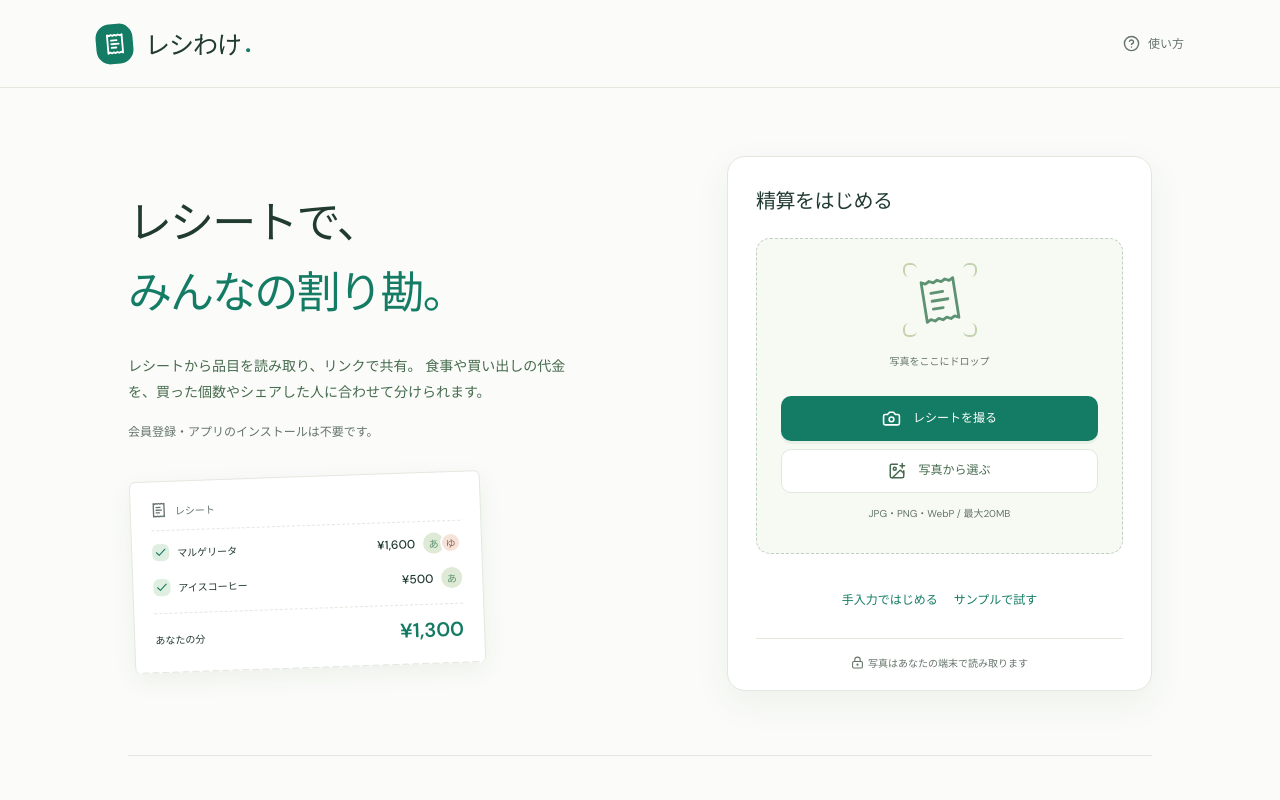
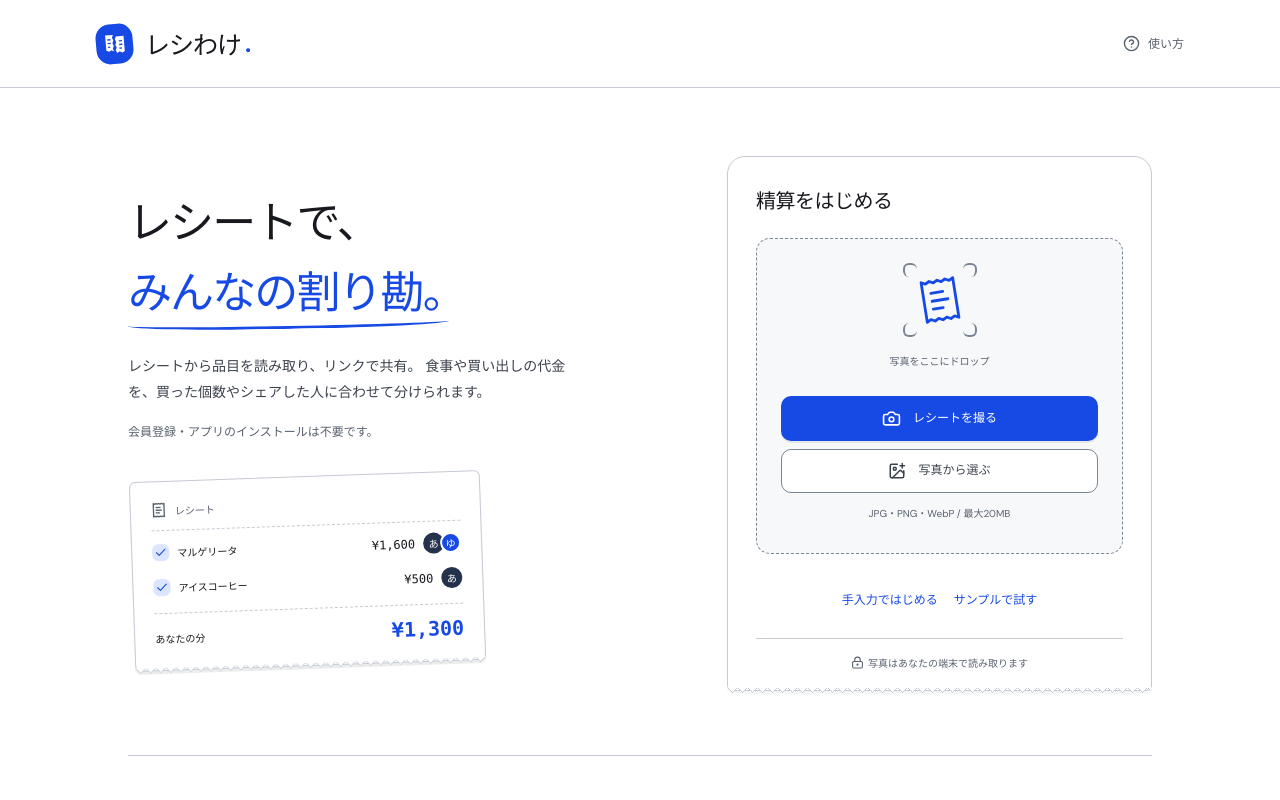
Before and after one commit to kotek-7/receipt-split, a React (Vite) app: page / in a window 1280 px wide. Shown: the top 800 px of the page. Built offline with nearby package versions, Linux system fonts and the light colour scheme.

Commit message:
feat: レシートをモチーフにした配色と独自マークを導入

```diff
--- a/index.html
+++ b/index.html
@@ -3,7 +3,7 @@
   <head>
     <meta charset="UTF-8" />
     <meta name="viewport" content="width=device-width, initial-scale=1.0" />
-    <meta name="theme-color" content="#147c64" />
+    <meta name="theme-color" content="#174ae4" />
     <meta
       name="description"
       content="レシートの品目と個数を選び、参加者ごとの精算額を計算します。"
--- a/src/App.tsx
+++ b/src/App.tsx
@@ -28,6 +28,7 @@ import { canSaveSession, getIdentity, getRecents, getRoom, request, saveSession
 import CameraCapture from './CameraCapture';
 import ItemSelection from './ItemSelection';
 import LandingGuide from './LandingGuide';
+import BrandMark from './BrandMark';
 
 const yen = (n: number) =>
   new Intl.NumberFormat('ja-JP', { style: 'currency', currency: 'JPY' }).format(n);
@@ -56,7 +57,7 @@ function Brand() {
   return (
     <a href="/" className="brand" aria-label="レシわけ ホーム">
       <span className="brand-icon">
-        <ReceiptText size={22} aria-hidden="true" />
+        <BrandMark />
       </span>
       レシわけ<span className="brand-dot">.</span>
     </a>
@@ -195,7 +196,10 @@ export default function App() {
                 食事や買い出しの代金を、買った個数やシェアした人に合わせて分けられます。
               </p>
               <p className="home-availability">会員登録・アプリのインストールは不要です。</p>
-              <div className="mini-receipt" aria-label="品目を選ぶだけで割り勘できるイメージ">
+              <div
+                className="mini-receipt receipt-edge"
+                aria-label="品目を選ぶだけで割り勘できるイメージ"
+              >
                 <div className="mini-receipt-title">
                   <ReceiptText size={16} />
                   レシート
@@ -207,7 +211,7 @@ export default function App() {
                   <span>マルゲリータ</span>
                   <strong>¥1,600</strong>
                   <span className="mini-avatar">あ</span>
-                  <span className="mini-avatar pink">ゆ</span>
+                  <span className="mini-avatar alternate">ゆ</span>
                 </div>
                 <div className="mini-item">
                   <span className="mini-check">
@@ -223,7 +227,7 @@ export default function App() {
                 </div>
               </div>
             </section>
-            <section className="start-card" id="start">
+            <section className="start-card receipt-edge" id="start">
               <h2>精算をはじめる</h2>
               <div
                 className={`upload-area ${scan !== null ? 'scanning' : ''}`}
--- /dev/null
+++ b/src/BrandMark.tsx
@@ -0,0 +1,13 @@
+const receiptHalves =
+  'M2 2h8.5L9.25 5l1.25 3-1.25 3 1.25 3-1.25 3 1.25 3-2.75-1.5L5 20l-3-1.5V2Z ' +
+  'M4 6.25h3.5v1.5H4V6.25Zm0 4h3.5v1.5H4v-1.5Zm0 4h2.5v1.5H4v-1.5Z ' +
+  'M13.5 4H22v16.5L19.25 22l-2.75-1.5-3 1.5-1.25-3 1.25-3-1.25-3 1.25-3-1.25-3 1.25-3Z ' +
+  'M16.5 8.25H20v1.5h-3.5v-1.5Zm0 4H20v1.5h-3.5v-1.5Zm0 4H19v1.5h-2.5v-1.5Z';
+
+export default function BrandMark({ size = 22 }: { size?: number }) {
+  return (
+    <svg width={size} height={size} viewBox="0 0 24 24" aria-hidden="true" focusable="false">
+      <path d={receiptHalves} fill="currentColor" fillRule="evenodd" />
+    </svg>
+  );
+}
--- a/src/LandingGuide.tsx
+++ b/src/LandingGuide.tsx
@@ -65,7 +65,7 @@ export default function LandingGuide() {
               各自のもの
             </h3>
             <p>それぞれが買った個数に応じて負担します。</p>
-            <div className="split-example-receipt">
+            <div className="split-example-receipt receipt-edge">
               <div className="split-example-item">
                 <span>コーヒー 2杯</span>
                 <strong>¥1,000</strong>
@@ -89,7 +89,7 @@ export default function LandingGuide() {
               シェアするもの
             </h3>
             <p>その品目を選んだ人だけで均等に分けます。</p>
-            <div className="split-example-receipt">
+            <div className="split-example-receipt receipt-edge">
               <div className="split-example-item">
                 <span>ピザ 1枚</span>
                 <strong>¥1,600</strong>
--- a/src/landing.css
+++ b/src/landing.css
@@ -68,6 +68,9 @@
   flex-wrap: wrap;
   gap: var(--space-2);
 }
+.split-example-item strong {
+  font-family: var(--font-receipt);
+}
 .split-example-receipt > p {
   margin-top: var(--space-3);
   color: var(--color-text-muted);
@@ -92,6 +95,7 @@
   font-weight: 600;
   color: var(--color-action);
   font-variant-numeric: tabular-nums;
+  font-family: var(--font-receipt);
 }
 .landing-steps {
   display: grid;
@@ -112,8 +116,11 @@
   place-items: center;
   width: var(--space-8);
   height: var(--space-8);
-  border-radius: var(--radius-pill);
-  background: var(--color-soft);
+  border: 1px solid var(--color-action);
+  border-radius: var(--radius-small);
+  background: var(--color-surface);
+  font-family: var(--font-receipt);
+  transform: rotate(-4deg);
   font-size: var(--font-control);
   font-weight: 600;
 }
--- a/src/styles.css
+++ b/src/styles.css
@@ -63,7 +63,7 @@ select,
 textarea {
   width: 100%;
   min-width: 0;
-  border: 1px solid var(--color-border);
+  border: 1px solid var(--color-control-border);
   border-radius: var(--radius-control);
   background: var(--color-surface);
   padding: var(--space-3) var(--space-4);
@@ -182,7 +182,7 @@ input::-webkit-outer-spin-button {
 }
 .button.secondary {
   background: var(--color-surface);
-  border-color: var(--color-border);
+  border-color: var(--color-control-border);
   color: var(--color-text-secondary);
 }
 .button.secondary:not(:disabled):hover {
@@ -221,6 +221,20 @@ input::-webkit-outer-spin-button {
 }
 .hero h1 > span {
   color: var(--color-action);
+  display: inline-block;
+  position: relative;
+}
+.hero h1 > span::after {
+  content: '';
+  position: absolute;
+  right: var(--space-4);
+  bottom: 0;
+  left: 0;
+  height: var(--space-2);
+  border-bottom: 3px solid var(--color-action);
+  border-radius: 50%;
+  transform: rotate(-1deg);
+  pointer-events: none;
 }
 .mini-receipt {
   max-width: 351px;
@@ -233,7 +247,10 @@ input::-webkit-outer-spin-button {
   box-shadow: var(--shadow-receipt);
   position: relative;
 }
-.mini-receipt::after {
+.receipt-edge {
+  position: relative;
+}
+.receipt-edge::after {
   content: '';
   position: absolute;
   bottom: -5px;
@@ -244,6 +261,8 @@ input::-webkit-outer-spin-button {
     linear-gradient(135deg, var(--color-surface) 25%, transparent 25%) -5px 0,
     linear-gradient(225deg, var(--color-surface) 25%, transparent 25%) -5px 0;
   background-size: 10px 10px;
+  filter: drop-shadow(0 1px 0 var(--color-border));
+  pointer-events: none;
 }
 .mini-receipt-title {
   display: flex;
@@ -267,6 +286,7 @@ input::-webkit-outer-spin-button {
   margin-left: auto;
   font-size: var(--font-small);
   font-weight: 500;
+  font-family: var(--font-receipt);
 }
 .mini-check {
   display: flex;
@@ -286,13 +306,13 @@ input::-webkit-outer-spin-button {
   height: 21px;
   border-radius: 50%;
   background: var(--color-avatar);
-  color: var(--color-illustration);
+  color: var(--color-avatar-text);
   font-size: var(--font-caption);
   margin-left: 0;
 }
-.mini-avatar.pink {
-  background: var(--color-avatar-peach);
-  color: var(--color-avatar-peach-text);
+.mini-avatar.alternate {
+  background: var(--color-avatar-1);
+  color: var(--color-avatar-1-text);
   margin-left: calc(-1 * var(--space-3));
   border: 2px solid var(--color-surface);
 }
@@ -309,6 +329,7 @@ input::-webkit-outer-spin-button {
   font-size: var(--font-card-title);
   font-weight: 600;
   color: var(--color-action);
+  font-family: var(--font-receipt);
   display: flex;
   align-items: center;
   gap: var(--space-2);
@@ -316,7 +337,7 @@ input::-webkit-outer-spin-button {
 .start-card {
   background: var(--color-surface);
   border: 1px solid var(--color-border);
-  border-radius: var(--radius-card);
+  border-radius: var(--radius-card) var(--radius-card) var(--radius-small) var(--radius-small);
   box-shadow: var(--shadow-card);
   padding: var(--space-7) var(--space-7) var(--space-5);
   position: relative;
@@ -930,20 +951,20 @@ label > input {
   color: var(--color-avatar-text);
 }
 .avatar-1 {
-  background: var(--color-avatar-peach);
-  color: var(--color-avatar-peach-text);
+  background: var(--color-avatar-1);
+  color: var(--color-avatar-1-text);
 }
 .avatar-2 {
-  background: var(--color-avatar-blue);
-  color: var(--color-avatar-blue-text);
+  background: var(--color-avatar-2);
+  color: var(--color-avatar-2-text);
 }
 .avatar-3 {
-  background: var(--color-avatar-lilac);
-  color: var(--color-avatar-lilac-text);
+  background: var(--color-avatar-3);
+  color: var(--color-avatar-3-text);
 }
 .avatar-4 {
-  background: var(--color-avatar-yellow);
-  color: var(--color-avatar-yellow-text);
+  background: var(--color-avatar-4);
+  color: var(--color-avatar-4-text);
 }
 .member-progress {
   display: flex;
--- a/src/tokens.css
+++ b/src/tokens.css
@@ -1,46 +1,47 @@
 :root {
-  /* Palette: warm neutrals, green actions, and soft illustration colors. */
-  --color-page: #fbfcf9;
+  /* Palette: white paper, ink text, cobalt actions, and neutral supporting surfaces. */
+  --color-page: #ffffff;
   --color-surface: #ffffff;
-  --color-surface-subtle: #f7faf3;
-  --color-soft: #eff5e9;
-  --color-text: #213a32;
-  --color-text-secondary: #466b4e;
-  --color-text-muted: #64746a;
-  --color-action: #147c64;
-  --color-action-hover: #0d614d;
-  --color-border: #e3e8df;
-  --color-control-border: #bdd2be;
-  --color-border-active: #79a48b;
-  --color-selected: #f1f8ee;
-  --color-selected-strong: #deeee1;
-  --color-track: #e4ebdf;
-  --color-illustration: #5e9273;
-  --color-illustration-line: #c2d3ae;
-  --color-avatar: #deead5;
-  --color-avatar-text: #6f8759;
-  --color-avatar-peach: #f5e3da;
-  --color-avatar-peach-text: #96664e;
-  --color-avatar-blue: #dfeaf1;
-  --color-avatar-blue-text: #577589;
-  --color-avatar-lilac: #eee1ec;
-  --color-avatar-lilac-text: #876680;
-  --color-avatar-yellow: #f4edcd;
-  --color-avatar-yellow-text: #807441;
-  --color-warning: #875c3d;
-  --color-warning-surface: #fbf6e7;
-  --color-danger: #a24c2d;
-  --color-danger-surface: #fff4ec;
-  --color-danger-border: #eed4c6;
+  --color-surface-subtle: #f7f8fa;
+  --color-soft: #f0f2f5;
+  --color-text: #17191e;
+  --color-text-secondary: #3c424d;
+  --color-text-muted: #59616f;
+  --color-action: #174ae4;
+  --color-action-hover: #1037b0;
+  --color-border: #c5cad3;
+  --color-control-border: #7b8594;
+  --color-border-active: var(--color-action);
+  --color-selected: #edf2ff;
+  --color-selected-strong: #dbe5ff;
+  --color-track: #dde1e8;
+  --color-illustration: var(--color-action);
+  --color-illustration-line: #7b8594;
+  --color-avatar: #25324b;
+  --color-avatar-text: #ffffff;
+  --color-avatar-1: var(--color-action);
+  --color-avatar-1-text: #ffffff;
+  --color-avatar-2: #475569;
+  --color-avatar-2-text: #ffffff;
+  --color-avatar-3: #dde3ee;
+  --color-avatar-3-text: #25324b;
+  --color-avatar-4: #e5e7eb;
+  --color-avatar-4-text: #374151;
+  --color-warning: #805200;
+  --color-warning-surface: #fff4cc;
+  --color-danger: #b42318;
+  --color-danger-surface: #fff1f0;
+  --color-danger-border: #e5a5a0;
   --color-focus: var(--color-action);
-  --color-focus-soft: #147c641a;
-  --color-backdrop: #122b2350;
-  --color-camera-backdrop: #102a25b8;
-  --color-camera: #172920;
-  --color-on-dark: #edf5eb;
+  --color-focus-soft: #174ae41f;
+  --color-backdrop: #17191e66;
+  --color-camera-backdrop: #17191eb8;
+  --color-camera: #17191e;
+  --color-on-dark: #ffffff;
   --color-bar: #fffffff5;
 
   --font-family: 'DM Sans', 'Noto Sans JP', sans-serif;
+  --font-receipt: 'SFMono-Regular', Consolas, 'Liberation Mono', monospace;
   --font-caption: 10px;
   --font-small: 12px;
   --font-body: 13px;
@@ -79,10 +80,10 @@
   --radius-card: 18px;
   --radius-pill: 999px;
   --control-height: 44px;
-  --shadow-button: 0 3px 0 #0a5d4610;
-  --shadow-receipt: 0 8px 24px #253d2310;
-  --shadow-card: 0 12px 36px #243b2010;
-  --shadow-dialog: 0 30px 90px #162b2330;
-  --shadow-toast: 0 7px 30px #20452720;
-  --shadow-bar: 0 -4px 20px #273c2110;
+  --shadow-button: 0 2px 0 #17191e14;
+  --shadow-receipt: 0 3px 0 #17191e14;
+  --shadow-card: 0 3px 0 #17191e0a;
+  --shadow-dialog: 0 16px 48px #17191e33;
+  --shadow-toast: 0 4px 16px #17191e26;
+  --shadow-bar: 0 -1px 0 #c5cad3;
 }
```
Also changed, not shown: public/favicon.svg, 1 other file (tests, documents, lock files or other folders).
